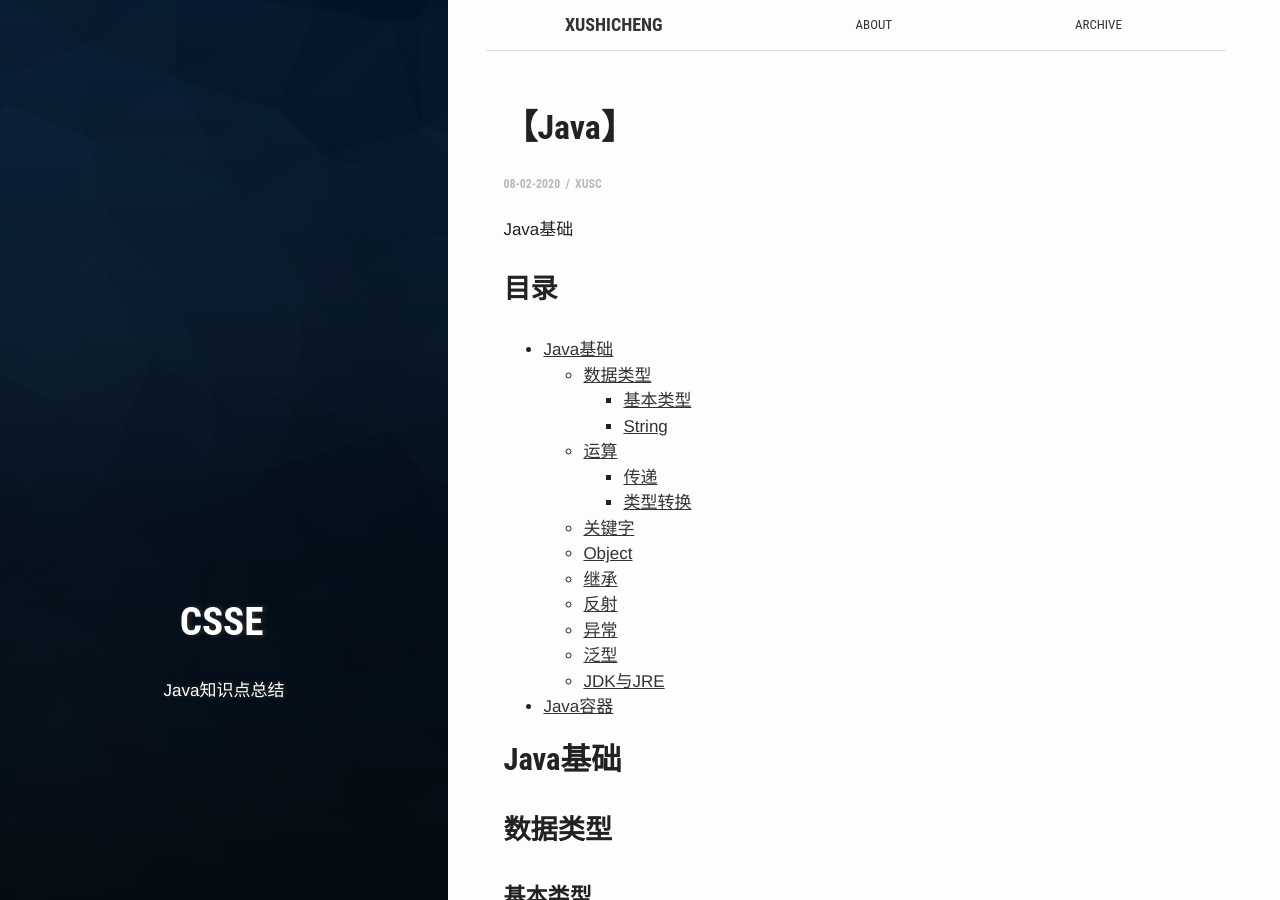
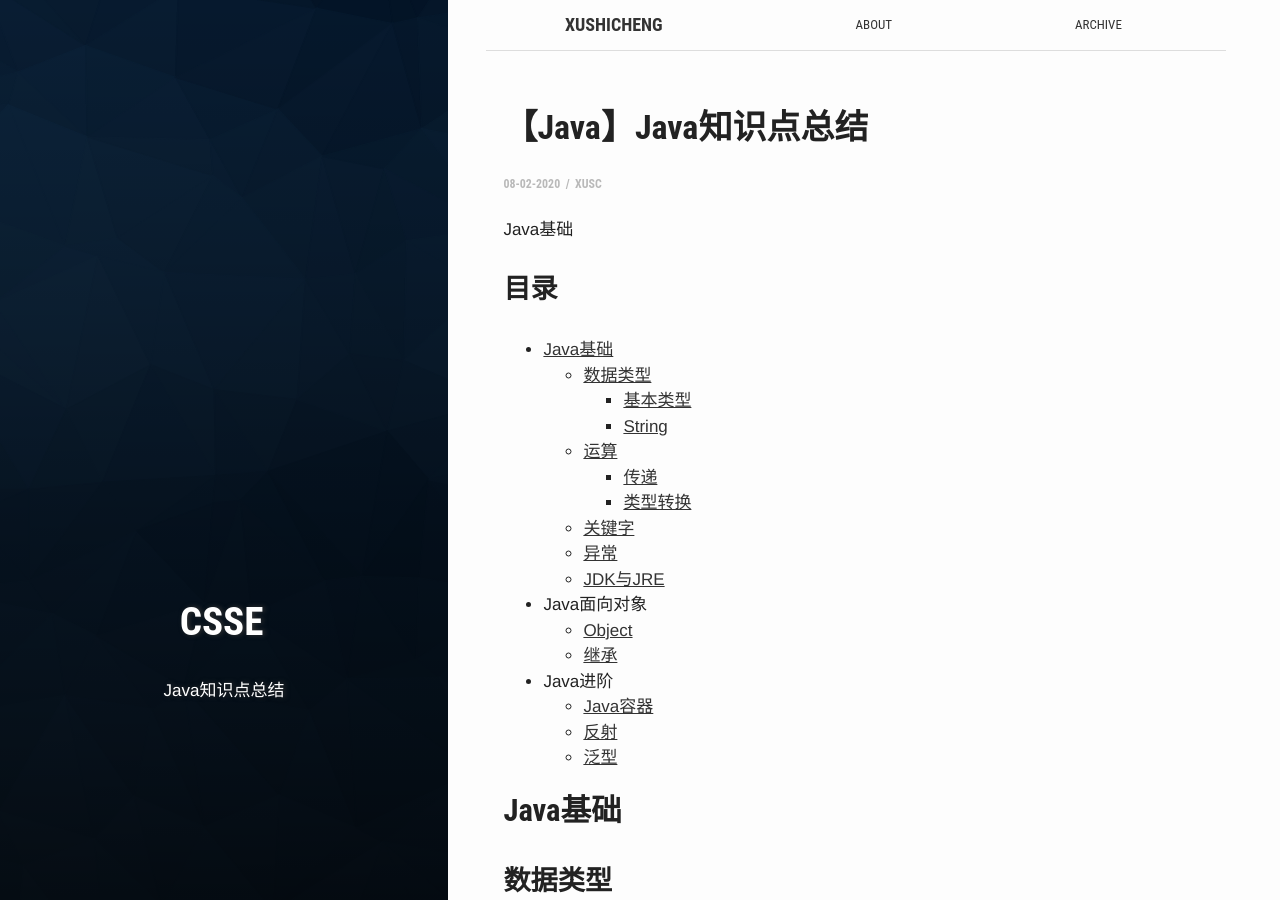
Before and after one commit to PetePro/PetePro.github.io, a Jekyll site: the page built from _posts/2020-02-08-java.markdown, in a window 1280 px wide and 900 px high. Built offline with Jekyll 4.4.1, drawn with Linux system fonts in a browser that asks for light colours; some web fonts are replaced; some of the changed text lies outside the part shown.

Commit message:
Update 2020-02-08-java.markdown

```diff
--- a/_posts/2020-02-08-java.markdown
+++ b/_posts/2020-02-08-java.markdown
@@ -1,6 +1,6 @@
 ---
 layout: post
-title:  "【Java】"
+title:  "【Java】Java知识点总结"
 crawlertitle: "Java"
 summary: "Java知识点总结"
 date:   2020-02-08 09:00:00 +0800
@@ -20,13 +20,15 @@ Java基础
     - [传递](#传递)
     - [类型转换](#类型转换)
   - [关键字](#关键字)
+  - [异常](#异常)
+  - [JDK与JRE](#JDK与JRE)
+- Java面向对象
   - [Object](#Object)
   - [继承](#继承)
+- Java进阶
+  - [Java容器](#Java容器)
   - [反射](#反射)
-  - [异常](#异常)
   - [泛型](#泛型)
-  - [JDK与JRE](#JDK与JRE)
-- [Java容器](#Java容器)
 
 ## Java基础
 
```
Also changed, not shown: other parts of _posts/2020-02-08-java.markdown (+2 -2 lines).
